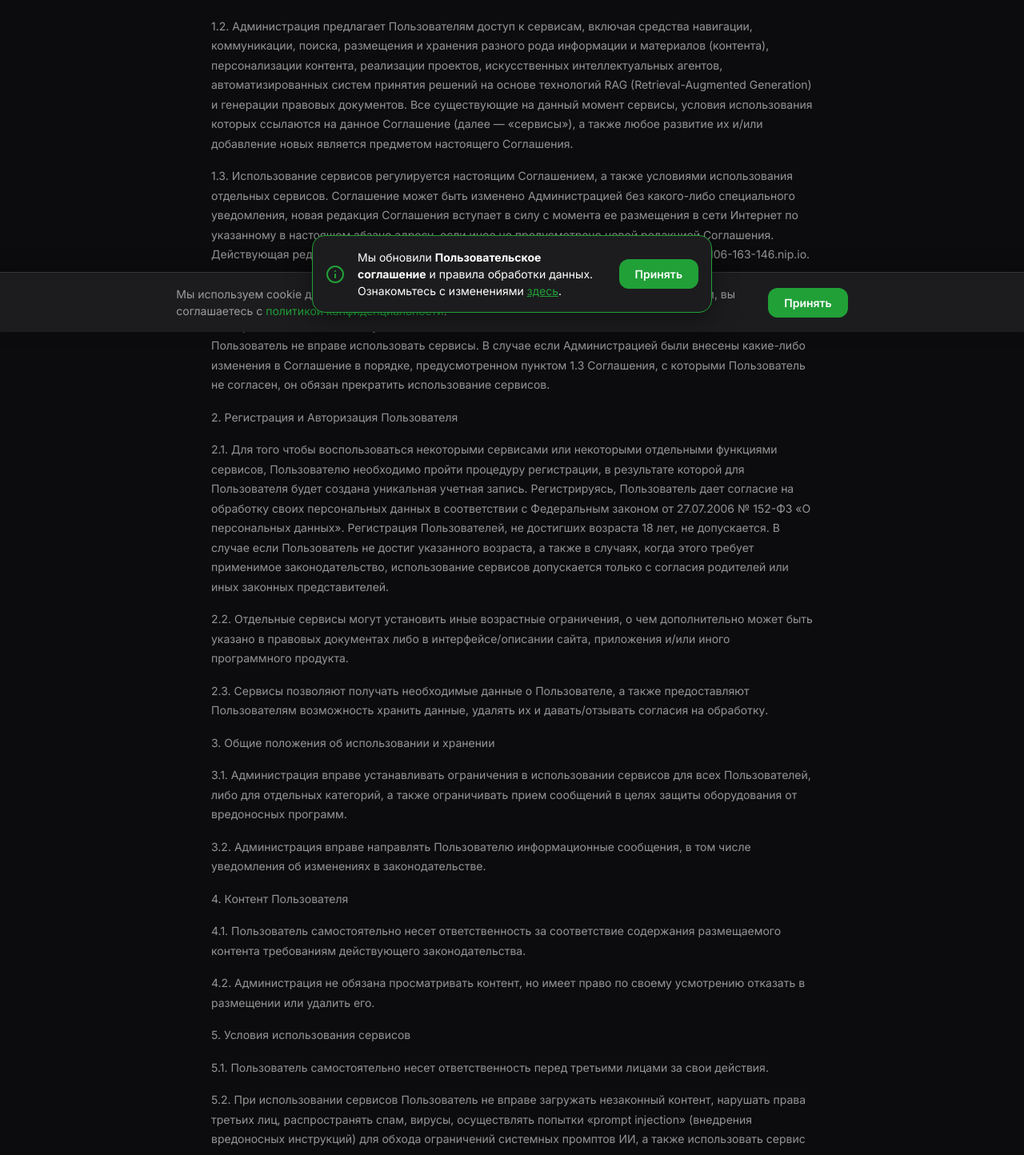
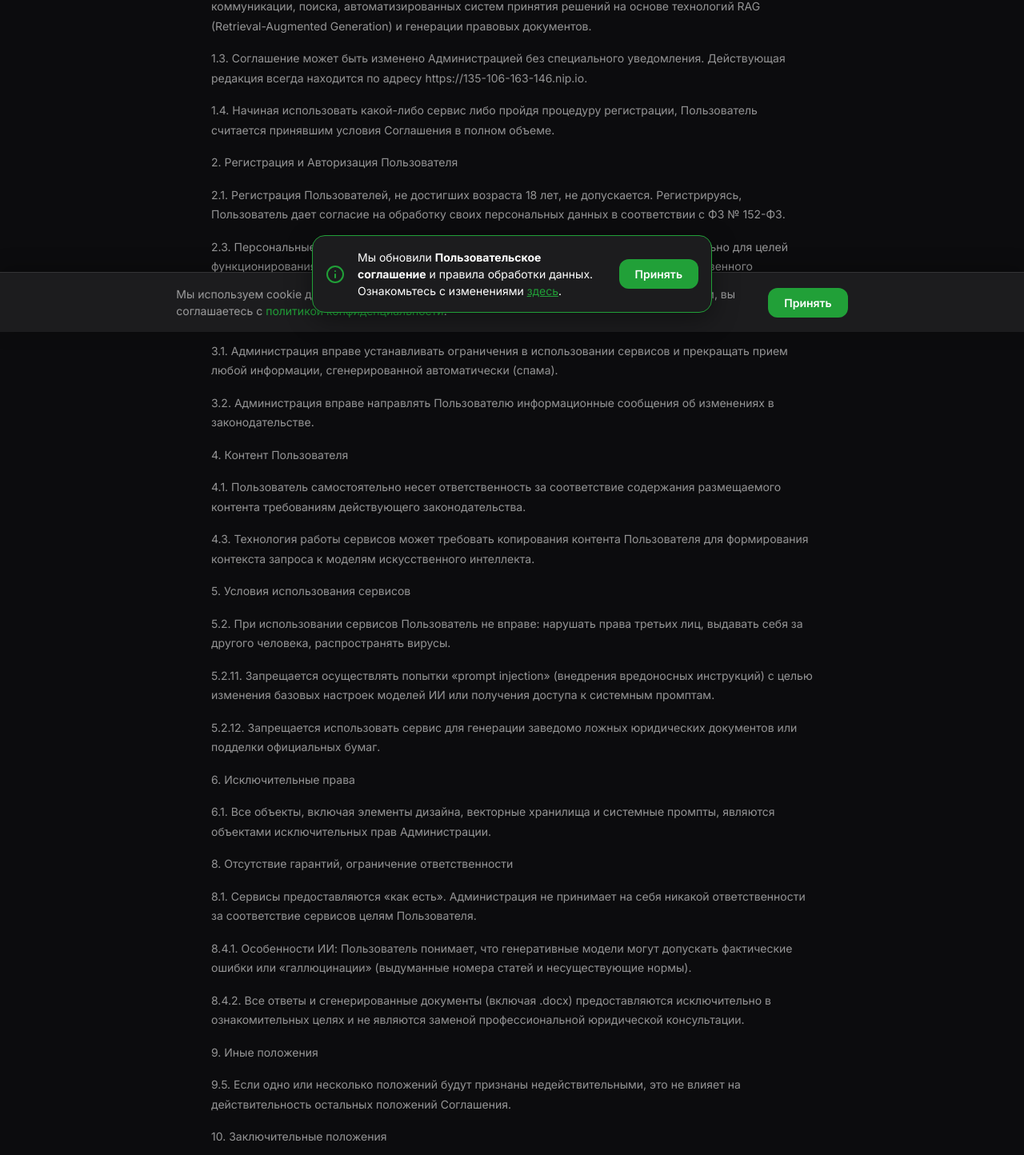
Before and after one commit to lidiadrozd/Legal-AI-service, a React (Vite) app in the folder frontend/: page /terms in a window 1280 px wide. Shown: the part 385-1829 px from the top of the page at 80% size. Built offline with nearby package versions, Linux system fonts and the light colour scheme; no server answers.

Commit message:
Update legal agreements (Terms and Privacy) and add update notification banner

```diff
--- a/frontend/src/constants/site.ts
+++ b/frontend/src/constants/site.ts
@@ -13,32 +13,33 @@ export const COMPANY = {
 export const TERMS_PARAGRAPHS = [
   'Пользовательское соглашение сервиса «Юридический AI-сервис»',
   '1. Общие положения',
-  '1.1. Команда разработчиков проекта «Юридический AI-сервис» (далее — «Администрация») предлагает пользователю сети Интернет (далее – Пользователь) использовать свои сервисы на условиях, изложенных в настоящем Пользовательском соглашении (далее — «Соглашение»). Соглашение вступает в силу с момента выражения Пользователем согласия с его условиями в порядке, предусмотренном п. 1.4 Соглашения.',
-  '1.2. Администрация предлагает Пользователям доступ к сервисам, включая средства навигации, коммуникации, поиска, размещения и хранения разного рода информации и материалов (контента), персонализации контента, реализации проектов, искусственных интеллектуальных агентов, автоматизированных систем принятия решений на основе технологий RAG (Retrieval-Augmented Generation) и генерации правовых документов. Все существующие на данный момент сервисы, условия использования которых ссылаются на данное Соглашение (далее — «сервисы»), а также любое развитие их и/или добавление новых является предметом настоящего Соглашения.',
-  '1.3. Использование сервисов регулируется настоящим Соглашением, а также условиями использования отдельных сервисов. Соглашение может быть изменено Администрацией без какого-либо специального уведомления, новая редакция Соглашения вступает в силу с момента ее размещения в сети Интернет по указанному в настоящем абзаце адресу, если иное не предусмотрено новой редакцией Соглашения. Действующая редакция Соглашения всегда находится на странице по адресу https://135-106-163-146.nip.io.',
-  '1.4. Начиная использовать какой-либо сервис/его отдельные функции, либо пройдя процедуру регистрации, Пользователь считается принявшим условия Соглашения в полном объеме, без всяких оговорок и исключений. В случае несогласия Пользователя с какими-либо из положений Соглашения Пользователь не вправе использовать сервисы. В случае если Администрацией были внесены какие-либо изменения в Соглашение в порядке, предусмотренном пунктом 1.3 Соглашения, с которыми Пользователь не согласен, он обязан прекратить использование сервисов.',
+  '1.1. Команда разработчиков проекта «Юридический AI-сервис» (далее — «Администрация») предлагает пользователю сети Интернет (далее – Пользователь) использовать свои сервисы на условиях, изложенных в настоящем Пользовательском соглашении (далее — «Соглашение»).',
+  '1.2. Администрация предлагает Пользователям доступ к сервисам, включая средства навигации, коммуникации, поиска, автоматизированных систем принятия решений на основе технологий RAG (Retrieval-Augmented Generation) и генерации правовых документов.',
+  '1.3. Соглашение может быть изменено Администрацией без специального уведомления. Действующая редакция всегда находится по адресу https://135-106-163-146.nip.io.',
+  '1.4. Начиная использовать какой-либо сервис либо пройдя процедуру регистрации, Пользователь считается принявшим условия Соглашения в полном объеме.',
   '2. Регистрация и Авторизация Пользователя',
-  '2.1. Для того чтобы воспользоваться некоторыми сервисами или некоторыми отдельными функциями сервисов, Пользователю необходимо пройти процедуру регистрации, в результате которой для Пользователя будет создана уникальная учетная запись. Регистрируясь, Пользователь дает согласие на обработку своих персональных данных в соответствии с Федеральным законом от 27.07.2006 № 152-ФЗ «О персональных данных». Регистрация Пользователей, не достигших возраста 18 лет, не допускается. В случае если Пользователь не достиг указанного возраста, а также в случаях, когда этого требует применимое законодательство, использование сервисов допускается только с согласия родителей или иных законных представителей.',
-  '2.2. Отдельные сервисы могут установить иные возрастные ограничения, о чем дополнительно может быть указано в правовых документах либо в интерфейсе/описании сайта, приложения и/или иного программного продукта.',
-  '2.3. Сервисы позволяют получать необходимые данные о Пользователе, а также предоставляют Пользователям возможность хранить данные, удалять их и давать/отзывать согласия на обработку.',
+  '2.1. Регистрация Пользователей, не достигших возраста 18 лет, не допускается. Регистрируясь, Пользователь дает согласие на обработку своих персональных данных в соответствии с ФЗ № 152-ФЗ.',
+  '2.3. Персональные данные и тексты запросов Пользователя обрабатываются исключительно для целей функционирования сервиса и не используются для обучения сторонних моделей искусственного интеллекта.',
   '3. Общие положения об использовании и хранении',
-  '3.1. Администрация вправе устанавливать ограничения в использовании сервисов для всех Пользователей, либо для отдельных категорий, а также ограничивать прием сообщений в целях защиты оборудования от вредоносных программ.',
-  '3.2. Администрация вправе направлять Пользователю информационные сообщения, в том числе уведомления об изменениях в законодательстве.',
+  '3.1. Администрация вправе устанавливать ограничения в использовании сервисов и прекращать прием любой информации, сгенерированной автоматически (спама).',
+  '3.2. Администрация вправе направлять Пользователю информационные сообщения об изменениях в законодательстве.',
   '4. Контент Пользователя',
   '4.1. Пользователь самостоятельно несет ответственность за соответствие содержания размещаемого контента требованиям действующего законодательства.',
-  '4.2. Администрация не обязана просматривать контент, но имеет право по своему усмотрению отказать в размещении или удалить его.',
+  '4.3. Технология работы сервисов может требовать копирования контента Пользователя для формирования контекста запроса к моделям искусственного интеллекта.',
   '5. Условия использования сервисов',
-  '5.1. Пользователь самостоятельно несет ответственность перед третьими лицами за свои действия.',
-  '5.2. При использовании сервисов Пользователь не вправе загружать незаконный контент, нарушать права третьих лиц, распространять спам, вирусы, осуществлять попытки «prompt injection» (внедрения вредоносных инструкций) для обхода ограничений системных промптов ИИ, а также использовать сервис для генерации заведомо ложных юридических документов.',
-  '6. Исключительные права на содержание сервисов и контент',
-  '6.1. Все объекты, доступные при помощи сервисов (включая элементы дизайна, текст, базы знаний, векторные хранилища, системные промпты), являются объектами исключительных прав Администрации и правообладателей.',
-  '7. Сайты и контент третьих лиц',
-  '7.1. Сервисы могут содержать ссылки на сайты третьих лиц (в том числе pravo.gov.ru, consultant.ru), за содержание которых Администрация ответственности не несет.',
+  '5.2. При использовании сервисов Пользователь не вправе: нарушать права третьих лиц, выдавать себя за другого человека, распространять вирусы.',
+  '5.2.11. Запрещается осуществлять попытки «prompt injection» (внедрения вредоносных инструкций) с целью изменения базовых настроек моделей ИИ или получения доступа к системным промптам.',
+  '5.2.12. Запрещается использовать сервис для генерации заведомо ложных юридических документов или подделки официальных бумаг.',
+  '6. Исключительные права',
+  '6.1. Все объекты, включая элементы дизайна, векторные хранилища и системные промпты, являются объектами исключительных прав Администрации.',
   '8. Отсутствие гарантий, ограничение ответственности',
-  '8.1. Пользователь использует сервисы на свой собственный риск. Сервисы предоставляются «как есть».',
-  '8.4. Особенности использования технологий искусственного интеллекта: модели могут допускать фактические ошибки или «галлюцинации». Ответы и сгенерированные документы носят информационный характер, не являются заменой профессиональной юридической консультации.',
+  '8.1. Сервисы предоставляются «как есть». Администрация не принимает на себя никакой ответственности за соответствие сервисов целям Пользователя.',
+  '8.4.1. Особенности ИИ: Пользователь понимает, что генеративные модели могут допускать фактические ошибки или «галлюцинации» (выдуманные номера статей и несуществующие нормы).',
+  '8.4.2. Все ответы и сгенерированные документы (включая .docx) предоставляются исключительно в ознакомительных целях и не являются заменой профессиональной юридической консультации.',
   '9. Иные положения',
-  '9.1. Настоящее Соглашение регулируется и толкуется в соответствии с законодательством Российской Федерации.',
+  '9.5. Если одно или несколько положений будут признаны недействительными, это не влияет на действительность остальных положений Соглашения.',
+  '10. Заключительные положения',
+  '10.2. Новая редакция Соглашения вступает в силу с момента ее публикации по адресу https://135-106-163-146.nip.io.',
 ];
 
 export const CONSENT_PARAGRAPHS = [
```
